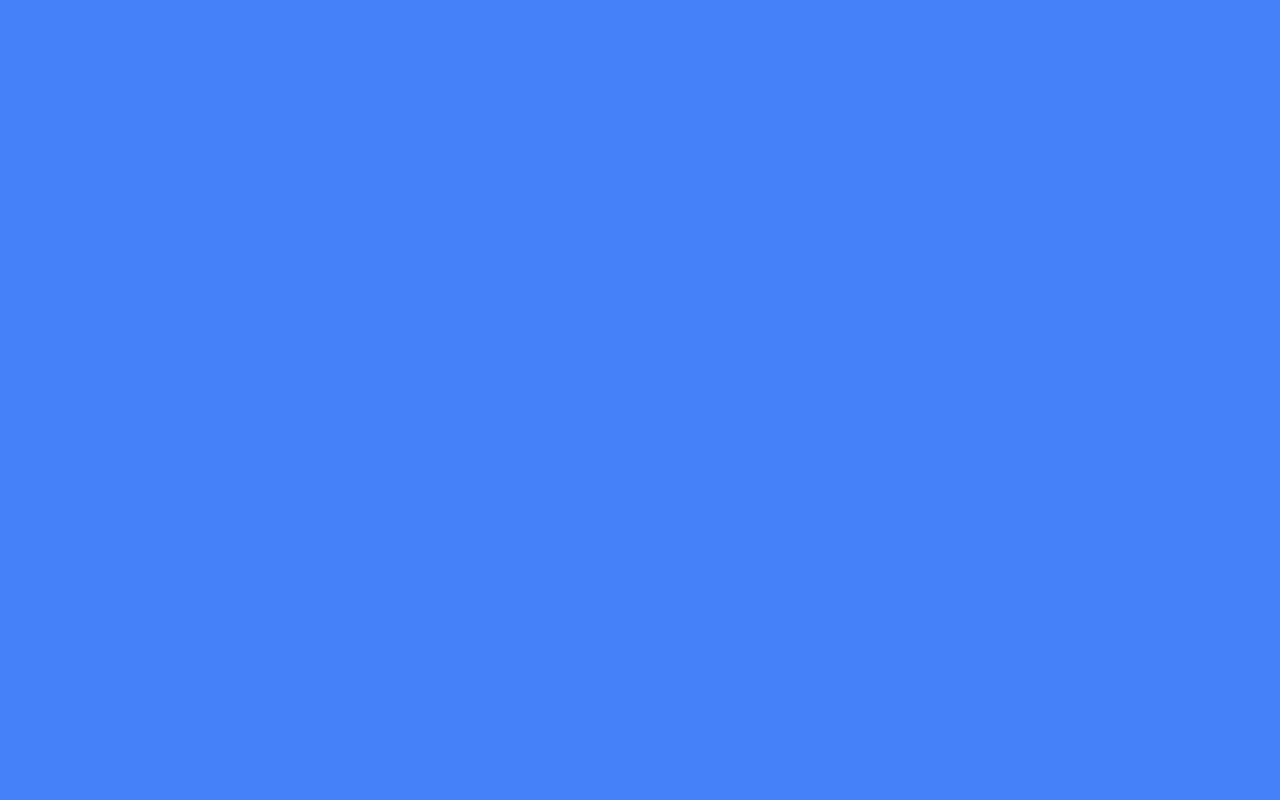
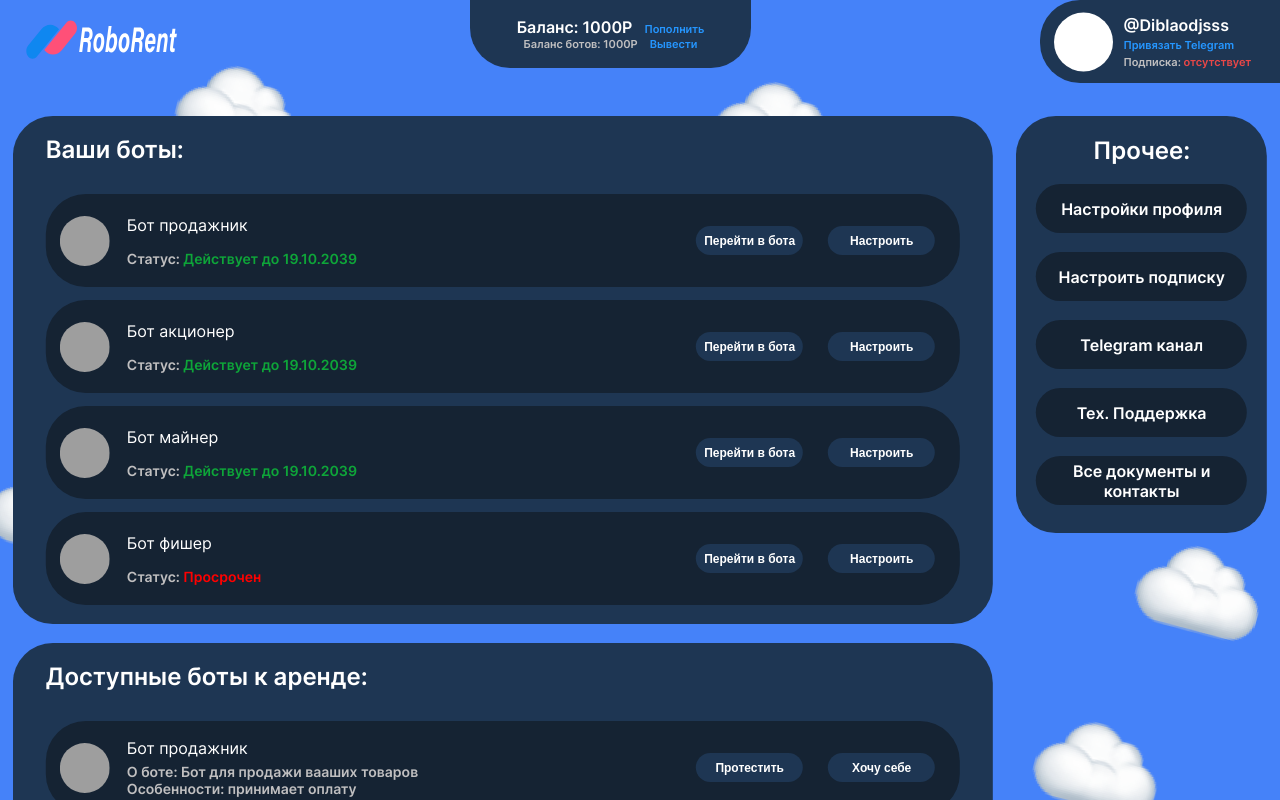
Before and after one commit to Holder-hash/RoboRent, a React (Vite) app: page /RoboRent/bots-list in a window 1280 px wide. Before the commit this address had no page. Shown: the top 800 px of the page. Built offline with nearby package versions, Linux system fonts and the light colour scheme; grey boxes are pictures that could not be loaded; the HTML template or start-up script is replaced by a standard one.

Commit message:
landing rout

```diff
--- a/package.json
+++ b/package.json
@@ -13,6 +13,8 @@
     "preview": "vite preview"
   },
   "dependencies": {
+    "mobx": "^6.12.0",
+    "mobx-react-lite": "^4.0.5",
     "node-sass": "^9.0.0",
     "react": "^18.2.0",
     "react-dom": "^18.2.0",
--- a/src/App.jsx
+++ b/src/App.jsx
@@ -1,13 +1,15 @@
 import { Routes, Route } from "react-router-dom";
 import Layout from "./components/layout/Layout.jsx";
 import BotsList from "./components/screens/BotsList/BotsList.jsx";
+import LandingPage from "./components/screens/LandingPage/LandingPage.jsx";
 
 function App() {
   return (
     <>
       <Routes>
         <Route path="/RoboRent" element={<Layout />}>
-          <Route index element={<BotsList />} />
+          <Route index element={<LandingPage />} />
+          <Route path="/RoboRent/bots-list" element={<BotsList />} />
         </Route>
       </Routes>
     </>
--- a/src/components/layout/Layout.jsx
+++ b/src/components/layout/Layout.jsx
@@ -2,19 +2,32 @@ import { Outlet } from "react-router-dom";
 import Header from "./Header/Header";
 import Aside from "./Aside/Aside";
 import BackgroundElements from "./BackgroundElements/BackgroundElements";
+import { useLocation } from "react-router-dom";
 
 function Layout() {
+  const location = useLocation();
+  if (location.pathname != "/RoboRent/bots-list") {
+    document.querySelector("body").style.background = "rgb(21, 35, 51);";
+  }
   return (
     <>
-      <BackgroundElements />
-      <Header />
+      {location.pathname == "/RoboRent/bots-list" && (
+        <>
+          <BackgroundElements />
+          <Header />
+        </>
+      )}
 
-      <div className="wrapper">
+      <div className={location.pathname == "/RoboRent/bots-list" && "wrapper"}>
         <main>
           <Outlet />
         </main>
 
-        <Aside />
+        {location.pathname == "/RoboRent/bots-list" && (
+          <>
+            <Aside />
+          </>
+        )}
       </div>
     </>
   );
--- /dev/null
+++ b/src/components/screens/LandingPage/LandingPage.jsx
@@ -0,0 +1,11 @@
+import "./LandingPage.scss";
+
+function LandingPage() {
+  return (
+    <>
+      <section className="overview"></section>
+    </>
+  );
+}
+
+export default LandingPage;
--- /dev/null
+++ b/src/components/screens/LandingPage/LandingPage.scss
@@ -0,0 +1,10 @@
+.overview {
+  width: 100%;
+  height: 714px;
+  background: rgb(69, 130, 249);
+}
+
+.landing-content {
+  width: 100%;
+  height: 100vh;
+}
```
Also changed, not shown: 1 other file (tests, documents, lock files or other folders).
